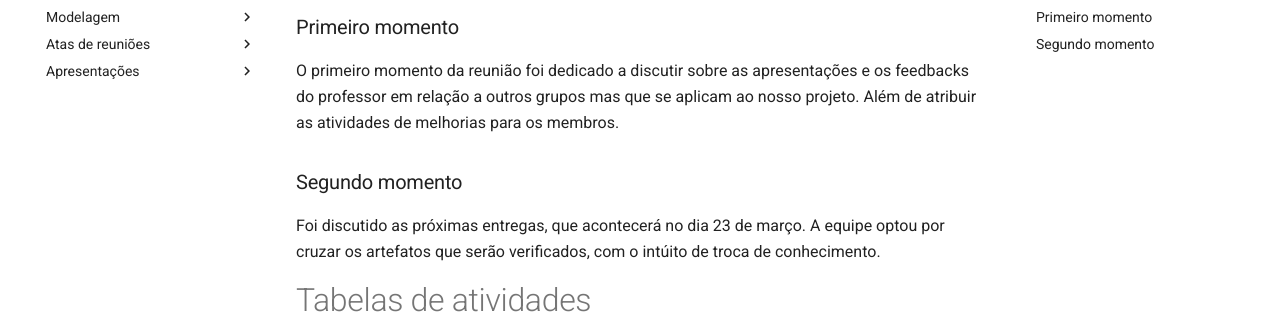
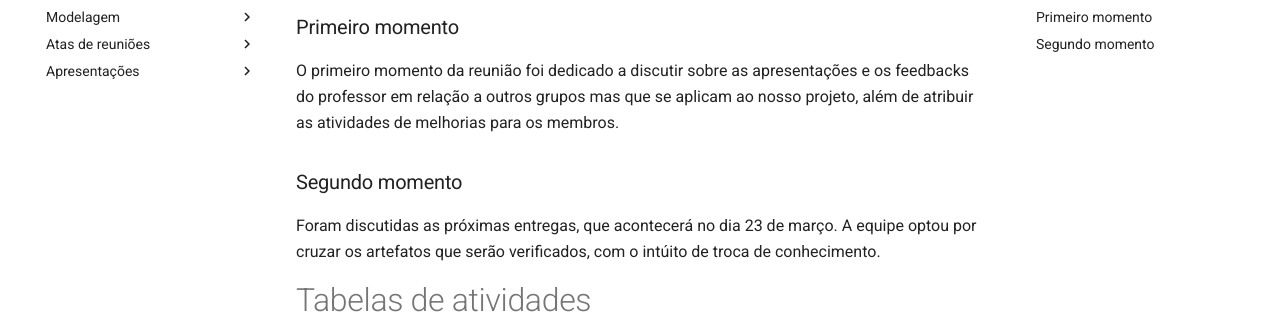
Before and after one commit to Requisitos-de-Software/2021.2-AntennaPod, an MkDocs documentation site: the page built from docs/reunioes/10-03.md, in a window 1280 px wide and 900 px high, scrolled down 865 px. Shown: the part 199-523 px from the top of the window. Built offline with MkDocs 1.6.1 and Material for MkDocs 9.7.7, drawn with Linux system fonts in a browser that asks for light colours; comment, search, counter and statistics services are not loaded.

Commit message:
:repeat:(#54) Revisão gramatical

```diff
--- a/docs/reunioes/10-03.md
+++ b/docs/reunioes/10-03.md
@@ -31,12 +31,11 @@ Reunião feita após a terceira e quarta apresentações para definir melhorias
 ## Reunião
 ### Primeiro momento
 
-O primeiro momento da reunião foi dedicado a discutir sobre as apresentações e os feedbacks do professor em relação a outros grupos mas que se aplicam ao nosso projeto.
-Além de atribuir as atividades de melhorias para os membros.
+O primeiro momento da reunião foi dedicado a discutir sobre as apresentações e os feedbacks do professor em relação a outros grupos mas que se aplicam ao nosso projeto, além de atribuir as atividades de melhorias para os membros.
 
 ### Segundo momento
 
-Foi discutido as próximas entregas, que acontecerá no dia 23 de março. A equipe optou por cruzar os artefatos que serão verificados, com o intúito de troca de conhecimento.
+Foram discutidas as próximas entregas, que acontecerá no dia 23 de março. A equipe optou por cruzar os artefatos que serão verificados, com o intúito de troca de conhecimento.
 
 # Tabelas de atividades
 
```
